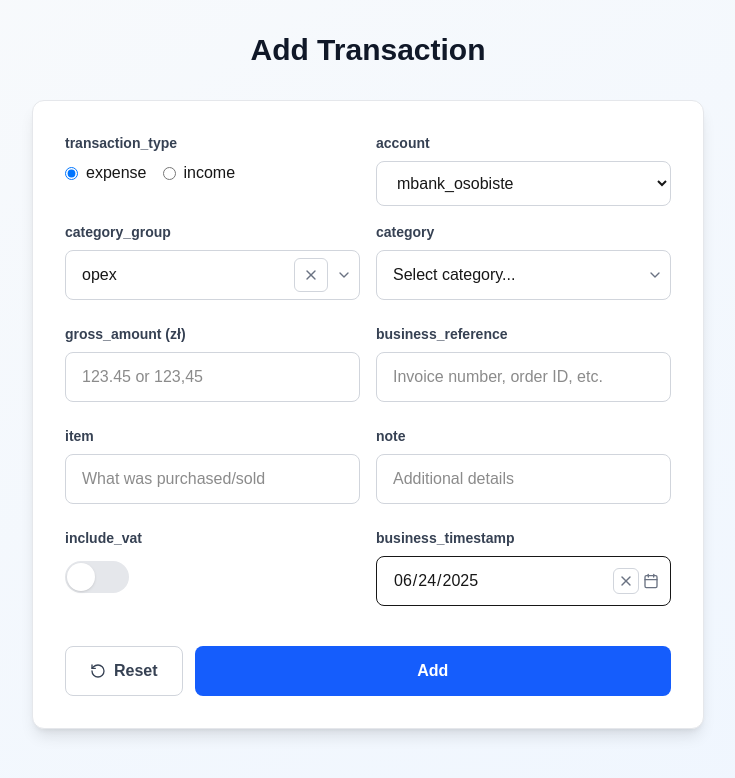
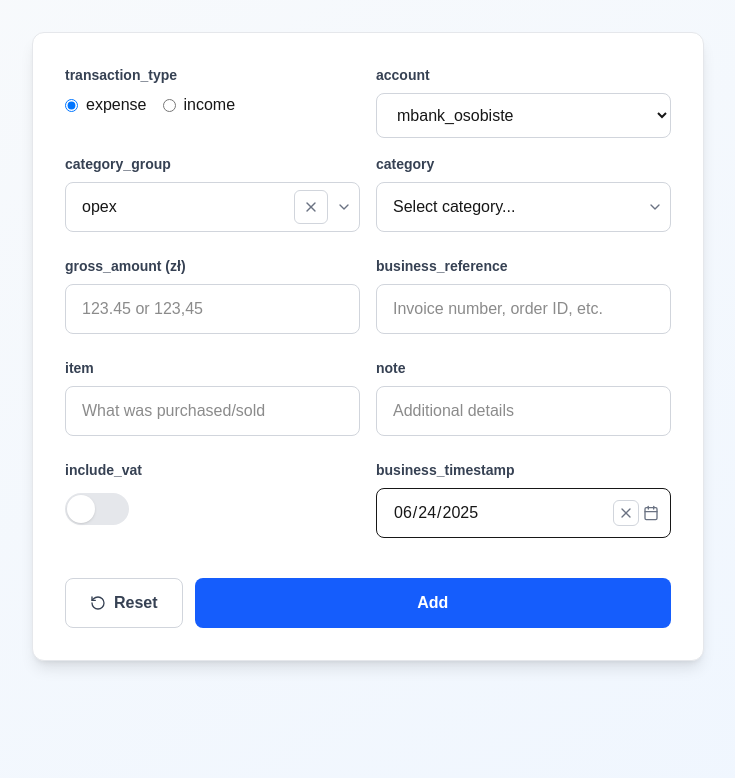
Before and after one commit to PawelJaronski/erp-front, a Next.js app: page / in a window 1280 px wide. Shown: the top 778 px of the page, without its empty margins (272-1007 px from the left). Built offline with nearby package versions, Linux system fonts and the light colour scheme.

Commit message:
Small text change

```diff
--- a/src/components/SimpleExpenseForm.tsx
+++ b/src/components/SimpleExpenseForm.tsx
@@ -102,11 +102,6 @@
     <div className="min-h-screen bg-gradient-to-br from-slate-50 to-blue-50 py-8 px-4">
       <div className="max-w-2xl mx-auto">
         {/* Header */}
-        <div className="text-center mb-8">
-          <h1 className="text-3xl font-bold text-gray-900 mb-2">
-            Add Transaction
-          </h1>
-        </div>
 
         {/* Form */}
 
```
